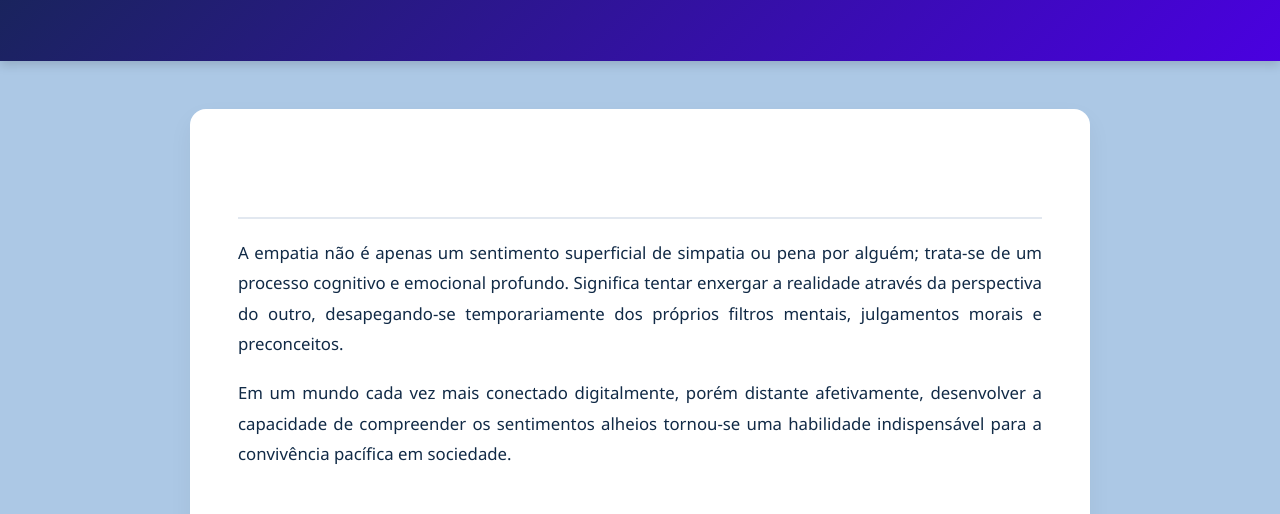
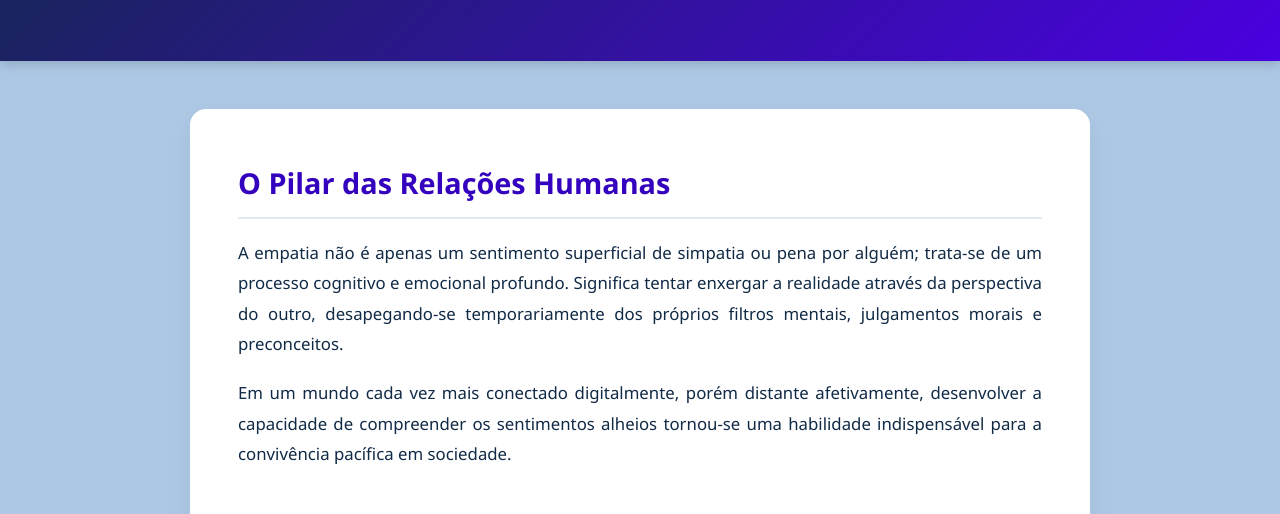
Before and after one commit to danilosilva02-hub/P-gina-web-aprimorando-interfaces-digitais, a plain HTML site: page index.html in a window 1280 px wide. Shown: the part 238-752 px from the top of the page. Drawn offline with Linux system fonts and the light colour scheme.

Commit message:
..........

```diff
--- a/index.html
+++ b/index.html
@@ -59,7 +59,7 @@
         }
 
         h2 {
-            color: #ffffff; /* Cor do título alterada */
+            color: #3402be; /* Cor do título alterada */
             margin-bottom: 1.2rem;
             font-size: 1.8rem;
             border-bottom: 2px solid #e2e8f0;
```
